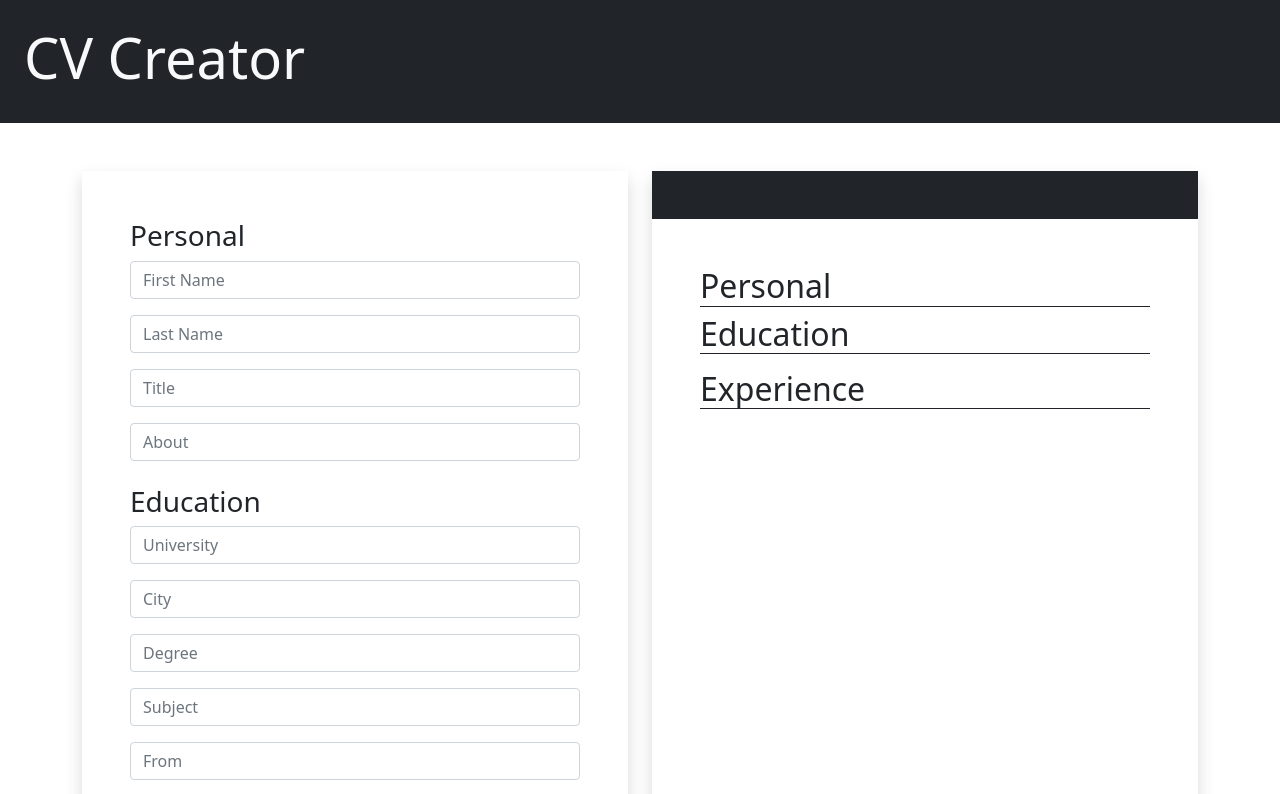
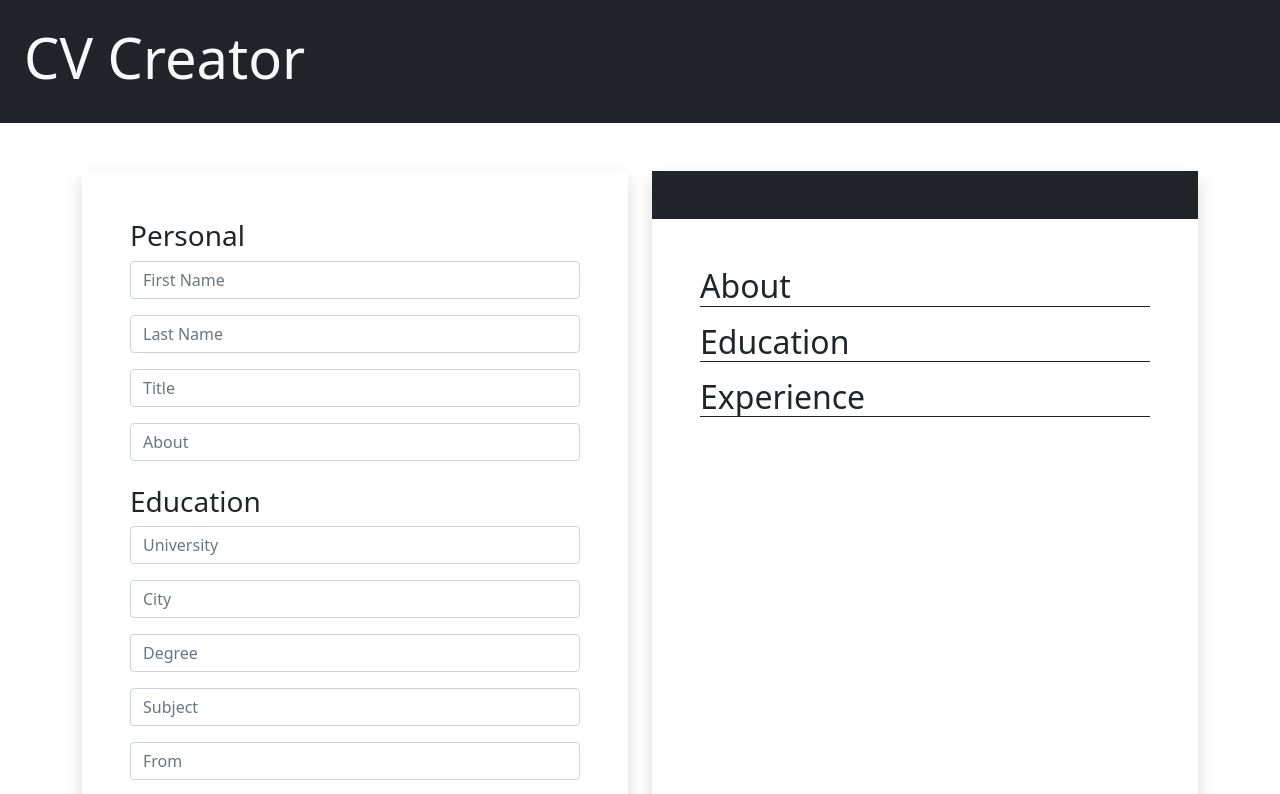
Before and after one commit to AidenM99/CV-Application, a React (Create React App) app: page / in a window 1280 px wide. Shown: the top 794 px of the page. Built offline with nearby package versions, Linux system fonts and the light colour scheme.

Commit message:
Change personal section XML to include a paragraph element for about section

```diff
--- a/src/components/CVPreview/Personal.js
+++ b/src/components/CVPreview/Personal.js
@@ -1,5 +1,10 @@
-const Personal = () => {
-  return <h2 className="border-bottom border-dark">Personal</h2>;
+const Personal = ({ personalInfo }) => {
+  return (
+    <section>
+      <h2 className="border-bottom border-dark">About</h2>
+      <p>{personalInfo.about}</p>
+    </section>
+  );
 };
 
 export default Personal;
```
